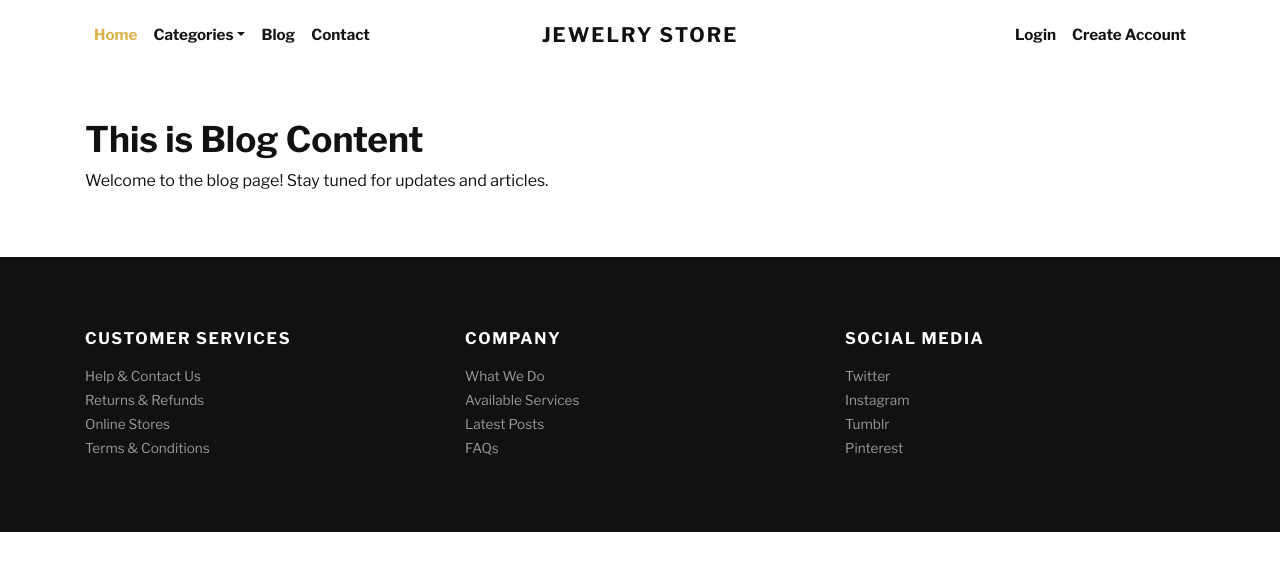
After one commit to Chirag1003/ecommerce_website-main, a Django app: page /blog/ in a window 1280 px wide. The commit adds this page. Shown: the top 571 px of the page. Run offline with Django 3.2, Linux system fonts and the light colour scheme; data comes from the database, SQL or seed files in the repository; both versions use the stored data as it was after the commit; some libraries are stand-ins or nearby versions; some web fonts are replaced.

Commit message:
update some changes

```diff
--- a/jewelryshop/settings.py
+++ b/jewelryshop/settings.py
@@ -101,7 +101,7 @@ AUTH_PASSWORD_VALIDATORS = [
 
 LANGUAGE_CODE = 'en-us'
 
-TIME_ZONE = 'UTC'
+TIME_ZONE = 'Asia/Kolkata'
 
 USE_I18N = True
 
--- a/store/urls.py
+++ b/store/urls.py
@@ -9,6 +9,8 @@ app_name = 'store'
 
 urlpatterns = [
     path('', views.home, name="home"),
+    path('contact/', views.contact, name='contact'),
+    path('blog/', views.blog, name='blog'),
     # URL for Cart and Checkout
     path('add-to-cart/', views.add_to_cart, name="add-to-cart"),
     path('remove-cart/<int:cart_id>/', views.remove_cart, name="remove-cart"),
--- a/store/views.py
+++ b/store/views.py
@@ -21,7 +21,11 @@ def home(request):
     }
     return render(request, 'store/index.html', context)
 
+def contact(request):
+    return render(request, 'store/contact.html')
 
+def blog(request):
+    return render(request, 'store/blog.html')
 def detail(request, slug):
     product = get_object_or_404(Product, slug=slug)
     related_products = Product.objects.exclude(id=product.id).filter(is_active=True, category=product.category)
--- a/templates/navbar.html
+++ b/templates/navbar.html
@@ -21,11 +21,11 @@
                     <a class="dropdown-item border-0 transition-link" href="{% url 'store:all-categories' %}">All Categories</a>
 
                 </li>
-                {% comment %} <li class="nav-item">
-                  <!-- Link--><a class="nav-link" href="{% url 'store:home' %}">Blog</a>
-                </li> {% endcomment %}
+                 <li class="nav-item">
+                  <!-- Link--><a class="nav-link" href="{% url 'store:blog' %}">Blog</a>
+                </li>
                 <li class="nav-item">
-                  <!-- Link--><a class="nav-link" href="{% url 'store:home' %}">Contact</a>
+                  <!-- Link--><a class="nav-link" href="{% url 'store:contact' %}">Contact</a>
                 </li>
               </ul>
               <ul class="navbar-nav ml-auto">
--- /dev/null
+++ b/templates/store/blog.html
@@ -0,0 +1,8 @@
+{% extends 'base.html' %}
+
+{% block content %}
+<div class="container py-5">
+    <h1>This is Blog Content</h1>
+    <p>Welcome to the blog page! Stay tuned for updates and articles.</p>
+</div>
+{% endblock content %}
```
Also changed, not shown: templates/store/contact.html (added, +8 -0 lines), db.sqlite3, media/category/gold_bitcoin.jpg (added).
